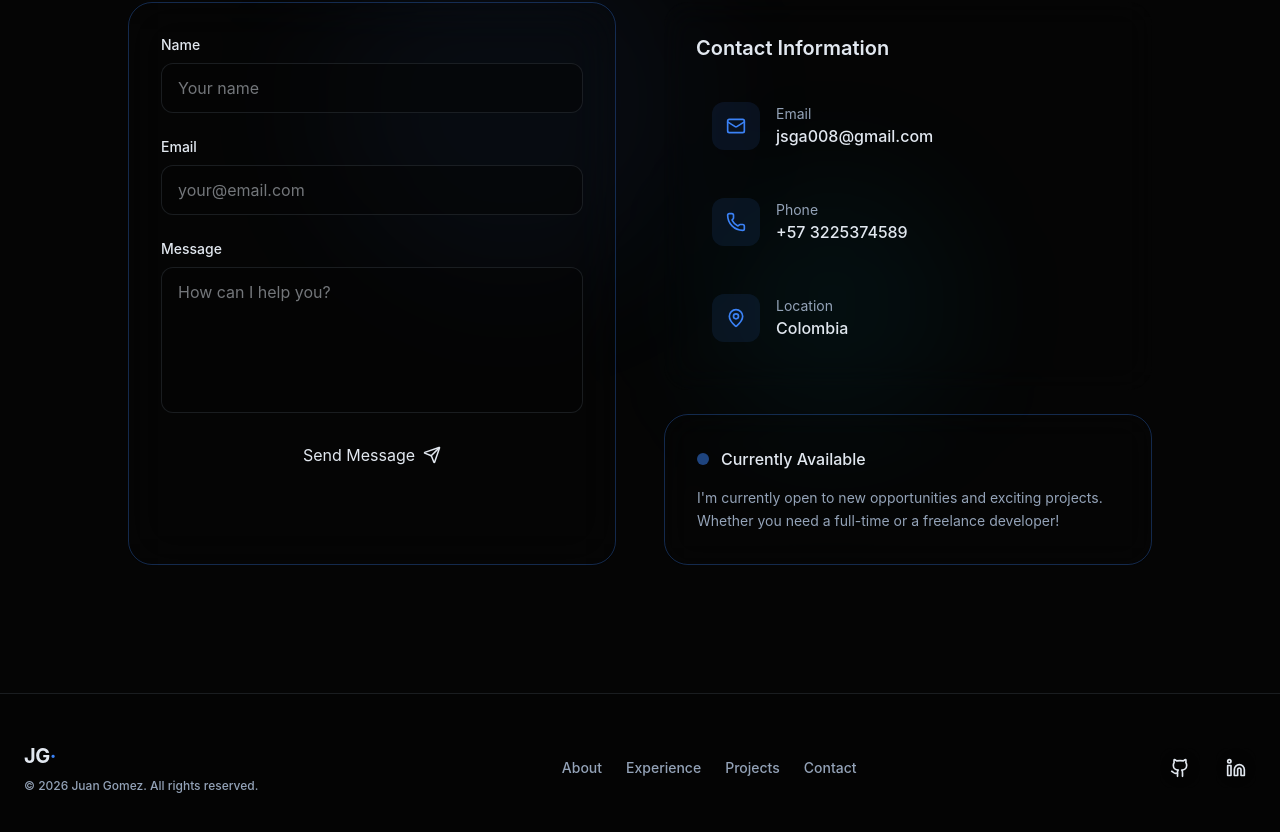
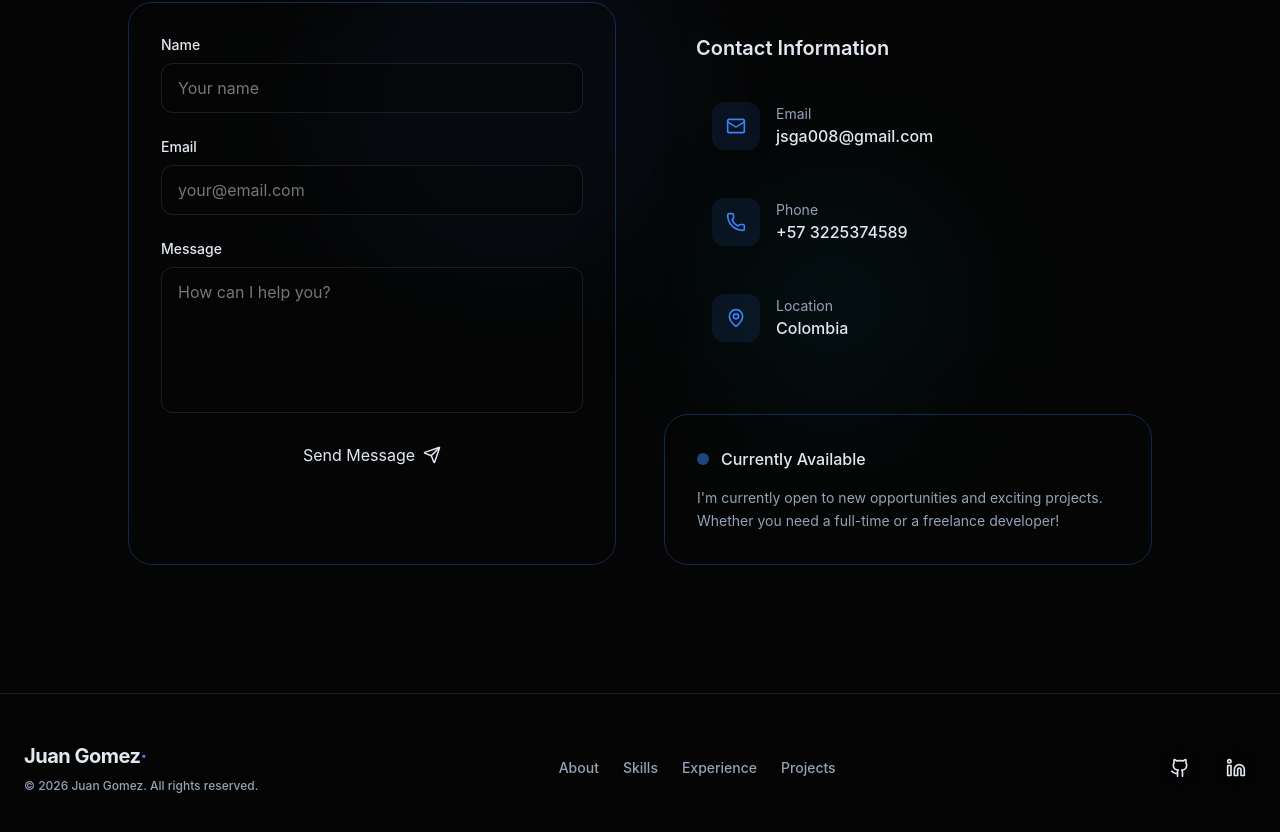
Before and after one commit to Juansegomezn/portfolio, a React (Vite) app: page / in a window 1280 px wide. Shown: the part 5865-6697 px from the top of the page. Built offline with nearby package versions, Linux system fonts and the light colour scheme.

Commit message:
feat(footer): add link for skills and update logo
-Logo updated from JG to the current Juan Gomez
-Added link to skills on footer
-Remove contact link on footer

```diff
--- a/src/data/translations.js
+++ b/src/data/translations.js
@@ -142,9 +142,9 @@ export const translations = {
       rights: "All rights reserved.",
       nav: {
         about: "About",
+        skills: "Skills",
         projects: "Projects",
-        experience: "Experience",
-        contact: "Contact"
+        experience: "Experience"
       }
     }
   },
@@ -291,9 +291,9 @@ export const translations = {
       rights: "Todos los derechos reservados.",
       nav: {
         about: "Sobre mí",
+        skills: "Habilidades",
         projects: "Proyectos",
-        experience: "Trayectoria",
-        contact: "Contacto"
+        experience: "Experiencia"
       }
     }
   }
--- a/src/layout/Footer.jsx
+++ b/src/layout/Footer.jsx
@@ -14,6 +14,7 @@ export const Footer = () => {
 
   const footerLinks = [
     { href: "#about", label: t.nav.about },
+    { href: "#skills", label: t.nav.skills },
     { href: "#experience", label: t.nav.experience },
     { href: "#projects", label: t.nav.projects },
     { href: "#contact", label: t.nav.contact },
@@ -27,7 +28,7 @@ export const Footer = () => {
           {/* Logo & Copyright */}
           <div className="text-center md:text-left">
             <a href="#" className="text-xl font-bold tracking-tight hover:text-primary transition-colors">
-              JG<span className="text-primary">·</span>
+              Juan Gomez<span className="text-primary">·</span>
             </a>
             <p className="text-xs text-muted-foreground mt-2 font-medium">
               © {currentYear} Juan Gomez. {t.rights}
```
